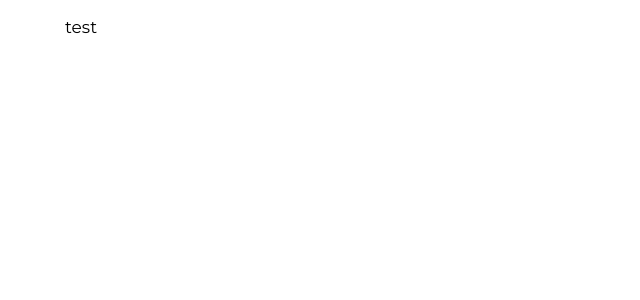
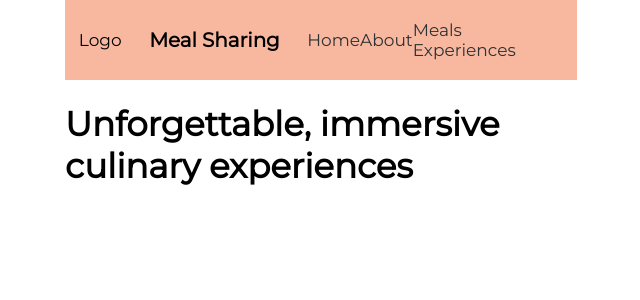
Before and after one commit to Saidemm/Meal-Sharing, a React app: page / in a window 1280 px wide. Shown: the top 300 px of the page, without its empty margins (319-959 px from the left). Built offline with nearby package versions, Linux system fonts and the light colour scheme.

Commit message:
react/week5/meal-sharing-01

```diff
--- a/package.json
+++ b/package.json
@@ -47,7 +47,7 @@
     "serve-favicon": "2.4.5",
     "style-loader": "^2.0.0",
     "url-loader": "^4.1.1",
-    "webpack": "4.35.0",
+    "webpack": "4.36.0",
     "webpack-cli": "3.3.5"
   },
   "devDependencies": {
--- a/src/backend/api/meals.js
+++ b/src/backend/api/meals.js
@@ -1,6 +1,9 @@
 const express = require("express");
 const router = express.Router();
 const knex = require("../database");
+var cors = require('cors');
+
+
 
 function showMealsWithAvailableReservations(request) {
   if ("availableReservations" in request.query) {
--- a/src/client/App.css
+++ b/src/client/App.css
@@ -1,3 +1,19 @@
 * {
     box-sizing: border-box;
 }
+
+nav {
+    display : flex;
+    justify-content : space-around;
+    align-items : center;
+    min-height : 10vh;
+    background-color: rgb(248, 184, 160);
+}
+
+.nav-links {
+    width : 50%;
+    display : flex;
+    justify-content : space-around;
+    align-items : center;
+    list-style : none;
+}
--- a/src/client/App.js
+++ b/src/client/App.js
@@ -1,21 +1,42 @@
 import React from "react";
 import { BrowserRouter as Router, Route, Switch } from "react-router-dom";
-import TestComponent from "./components/TestComponent/TestComponent";
+import Meals from "./components/MealsProvider.js";
+import Nav from "./components/NavBar.js";
+import About from "./components/About.js";
+import MealsSearcherProvider from './components/MealsProvider.js';
+// import Nav from "./components/Meals.js";
+import "./App.css";
 
 function App() {
   return (
     <Router>
-      <Route exact path="/">
-        <p>test</p>
-      </Route>
-      <Route exact path="/lol">
-        <p>lol</p>
-      </Route>
-      <Route exact path="/test-component">
-        <TestComponent></TestComponent>
-      </Route>
+      <div>
+        <Switch>
+          <Route exact path="/" component={Home}>
+            <Nav />
+            <h1>Unforgettable, immersive culinary experiences</h1>
+
+          </Route>
+          <Route exact path="/About" component={About}>
+            <About />
+          </Route>
+          <Route exact path="/Meals">
+
+            <MealsSearcherProvider />
+
+          </Route>
+        </Switch>
+      </div>
     </Router>
   );
 }
 
+
+const Home = () => (
+  <section className="home-component">
+  <h1>Home</h1>
+</section>
+)
+
+
 export default App;
--- /dev/null
+++ b/src/client/components/About.js
@@ -0,0 +1,10 @@
+import React from "react";
+
+function About() {
+
+    return (
+        <h3>About</h3>
+    );
+}
+
+export default About;
--- /dev/null
+++ b/src/client/components/Meals.js
@@ -0,0 +1,16 @@
+import React, { useContext } from 'react';
+// import DisplayUser from './DisplayUser.jsx';
+import {MealsContext} from './MealsProvider.js';
+
+function MealsSearcher(){
+    const mealsContext = useContext(MealsContext);
+    console.log('2. Rendering and loading value is: ', mealsContext.loading);
+
+    return(
+        <div>
+            {mealsContext.title}
+        </div>
+    )
+}
+
+export default MealsSearcher;
--- /dev/null
+++ b/src/client/components/MealsProvider.js
@@ -0,0 +1,62 @@
+/* eslint-disable camelcase */
+/* eslint-disable @typescript-eslint/camelcase */
+import PropTypes from "prop-types";
+import "./mealComponentStyle.css";
+import React, { useState, useEffect } from 'react';
+import Meals from './Meals.js';
+
+export const MealsContext = React.createContext({});
+
+function MealsSearcherProvider(){
+    console.log("testing if it enters provider");
+    const [mealsList, setMealsList] = useState([]);;
+    const [loading, setLoading] = useState(false);
+    const [error, setError] = useState(null);
+
+
+    useEffect(() =>{
+        const fetchingMealsApi = async() => {
+            const API_URL = 'http://localhost:3000/api/meals';
+            try{
+                setLoading(true);
+                setError(null);
+                // To make a delay to show loading a bit longer
+                const delay = ms => new Promise(res => setTimeout(res, ms));
+                await delay(5000);
+                const apiData = await fetch(API_URL);
+                if(apiData.ok){
+                    const fetchedResult = await apiData.json();
+                    const mealsApi = fetchedResult.title;
+                    setMealsList(() =>  mealsApi)
+                    console.log(meals, mealsList)
+                } else {
+                    const errorResult = await apiData.json();
+                    console.log('Error in fetching data: ', errorResult.message);
+                    setError(errorResult);
+                }
+                setLoading(false);
+            } catch(error){
+                setError(error);
+            }
+        }
+        console.log("before fetching");
+        fetchingMealsApi();
+        console.log("after fetching");
+    }, []);
+
+    console.log({mealsList: mealsList, loading: loading, error: error});
+
+    return (
+        <div>
+            Hi page loaded!
+        </div>
+    )
+    /*
+    return (
+        <MealsContext.Provider value = {{mealsList: mealsList, loading: loading, error: error}}>
+            <Meals />
+        </MealsContext.Provider>
+    )*/
+};
+
+export default MealsSearcherProvider;
--- /dev/null
+++ b/src/client/components/NavBar.js
@@ -0,0 +1,32 @@
+import React from "react";
+import { Link } from 'react-router-dom';
+
+
+function Nav() {
+    // const navStyle = {}
+
+    return (
+        // <Router>
+            <nav>
+                <p>Logo</p>
+                <h3>Meal Sharing</h3>
+                <ul className="nav-links">
+                    <Link to='/'>
+                        <li>Home</li>
+                    </Link>
+                    <Link to='/About'>
+                        <li>About</li>
+                    </Link>
+                    <Link to='/Meals'>
+                        <li>Meals Experiences</li>
+                    </Link>
+                </ul>
+            </nav>
+        // </Router>
+    );
+}
+
+{/* <li>Meals</li>
+<li>Reservation</li> */}
+
+export default Nav;
--- a/src/client/components/TestComponent/TestComponent.js
+++ /dev/null
@@ -1,13 +0,0 @@
-/* eslint-disable camelcase */
-/* eslint-disable @typescript-eslint/camelcase */
-import React from "react";
-import PropTypes from "prop-types";
-import "./testComponentStyle.css";
-
-export default function TestComponent() {
-  return (
-    <section className="test-component">
-      <p>in a component</p>
-    </section>
-  );
-}
--- a/src/client/components/TestComponent/testComponentStyle.css
+++ /dev/null
@@ -1,3 +0,0 @@
-section.test-component {
-  color: green;
-}
--- /dev/null
+++ b/src/client/components/mealComponentStyle.css
@@ -0,0 +1,3 @@
+section.meal-component {
+  color: green;
+}
```
